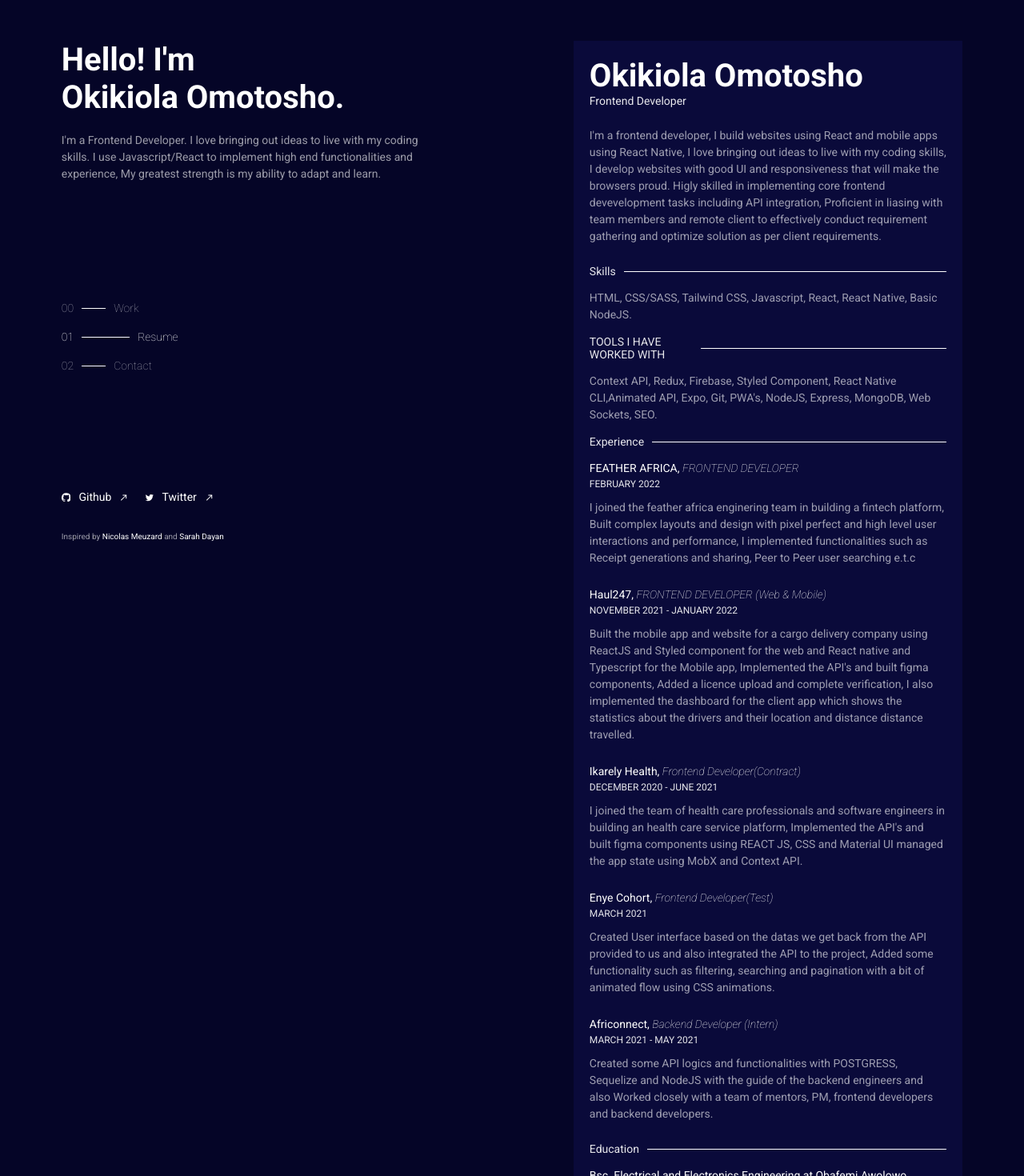
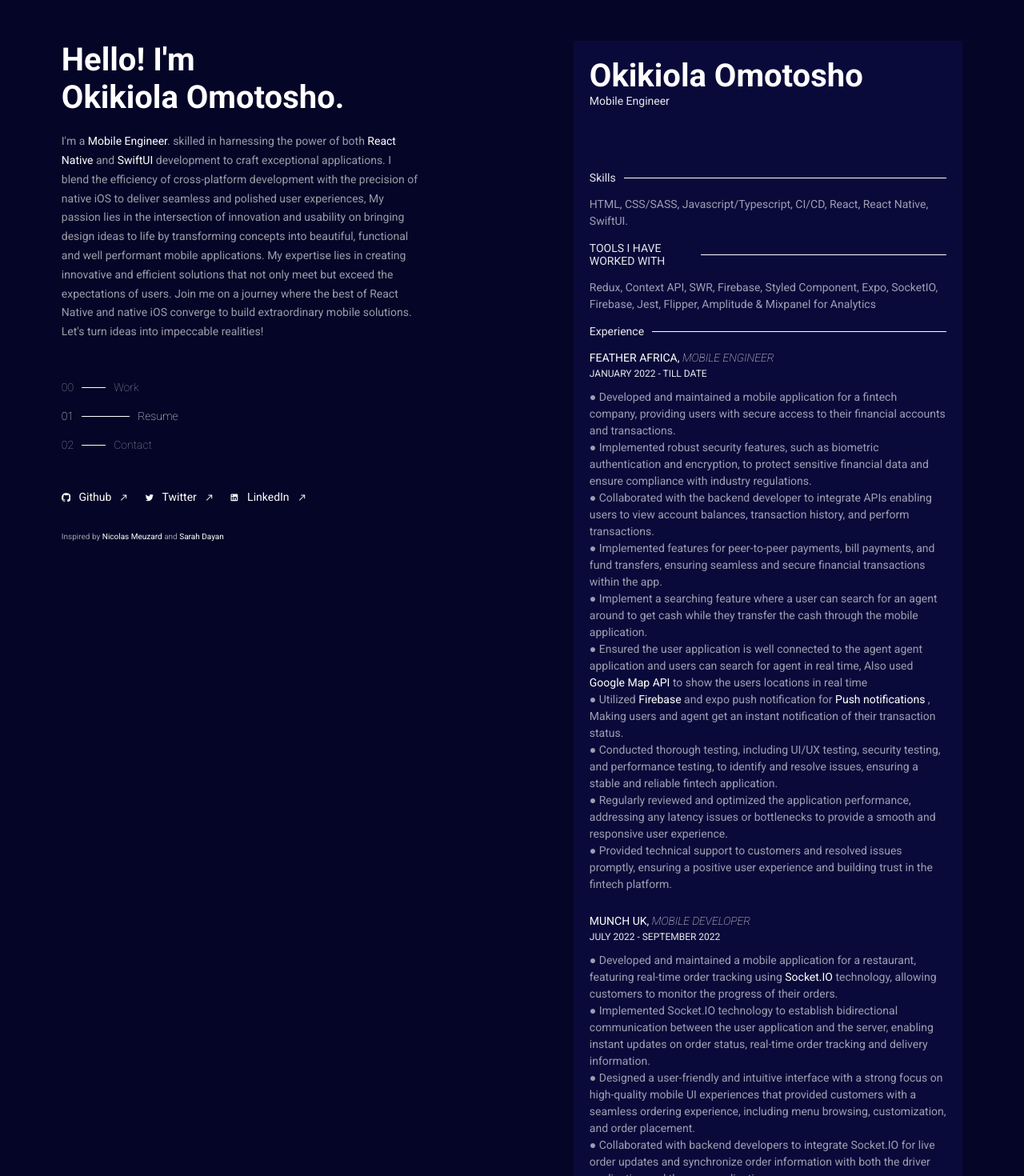
Before and after one commit to omotoshogyro/my-portfolio, a React (Create React App) app: page /resume in a window 1280 px wide. Shown: the top 1470 px of the page at 80% size. Built offline with nearby package versions, Linux system fonts and the light colour scheme.

Commit message:
Updated resume

```diff
--- a/src/components/Base/Base.css
+++ b/src/components/Base/Base.css
@@ -18,9 +18,14 @@
   margin-bottom: 20px;
 }
 .intro > .intro__body {
-  line-height: 1.5;
+  line-height: 1.7;
   color: rgba(255, 255, 255, 0.603);
 }
+
+.intro > .intro__body span{
+  color: white;
+}
+
 
 /* Active State */
 
@@ -67,7 +72,7 @@ ul li:hover > .width {
   text-decoration: none;
   color: white;
 }
-.icons__title:first-child {
+.icons__title{
   margin-right: 20px;
 }
 .icons__title:last-child {
--- a/src/components/Base/Base.js
+++ b/src/components/Base/Base.js
@@ -4,6 +4,7 @@ import "./Base.css";
 
 import GitHubIcon from "@material-ui/icons/GitHub";
 import TwitterIcon from "@material-ui/icons/Twitter";
+import LinkedInIcon from "@material-ui/icons/LinkedIn";
 import CallMadeIcon from "@material-ui/icons/CallMade";
 
 function Base({ menu, changeMenu }) {
@@ -17,10 +18,18 @@ function Base({ menu, changeMenu }) {
         </h1>
 
         <div className="intro__body">
-          I'm a <span>Frontend Developer</span>. I love bringing out ideas to
-          live with my coding skills. I use Javascript/React to implement
-          high end functionalities and experience, My greatest strength is my
-          ability to adapt and learn.
+          I'm a <span className="highlight">Mobile Engineer</span>. skilled in harnessing the power of
+          both <span>React Native</span> and <span>SwiftUI</span> development to
+          craft exceptional applications. I blend the efficiency of
+          cross-platform development with the precision of native iOS to deliver
+          seamless and polished user experiences, My passion lies in the
+          intersection of innovation and usability on bringing design ideas to
+          life by transforming concepts into beautiful, functional and well
+          performant mobile applications. My expertise lies in creating
+          innovative and efficient solutions that not only meet but exceed the
+          expectations of users. Join me on a journey where the best of React
+          Native and native iOS converge to build extraordinary mobile
+          solutions. Let's turn ideas into impeccable realities!
         </div>
       </div>
 
@@ -60,6 +69,13 @@ function Base({ menu, changeMenu }) {
               <CallMadeIcon className="arrow icon" />
             </a>
           </div>
+          <div className="icons__title">
+            <a href="https://www.linkedin.com/in/okikiolaomotosho">
+              <LinkedInIcon className="icon" />
+              <p className="icon__type">LinkedIn</p>
+              <CallMadeIcon className="arrow icon" />
+            </a>
+          </div>
         </div>
 
         <div className="credit__section">
--- a/src/components/Resume/Resume.css
+++ b/src/components/Resume/Resume.css
@@ -2,6 +2,9 @@
   background-color: #10105370;
   padding: 20px;
   color: rgba(255, 255, 255, 0.603);
+}
+.resume__header{
+  margin-bottom: 80px;
 }
 .myname {
   color: #fff;
@@ -71,6 +74,9 @@ div.job{
   font-size: 12px;
   color: rgba(255, 255, 255, 0.9);;
 }
+.about__job > span{
+  color: white;
+}
 
 @media screen and (max-width: 320px) {
   .myname {
--- a/src/components/Resume/Resume.js
+++ b/src/components/Resume/Resume.js
@@ -11,21 +11,20 @@ function Resume({ menu, changeMenu }) {
     <div className="resume">
       <div className="resume__header">
         <h1 className="myname">Okikiola Omotosho</h1>
-        <p className="mystack">Frontend Developer</p>
+        <p className="mystack">Mobile Engineer</p>
       </div>
 
-      <div className="resume__description">
+      {/* <div className="resume__description">
         <p className="word">
-        I'm a frontend developer, I build websites using React and mobile apps using React Native, I love bringing out ideas
-        to live with my coding skills, I
-        develop websites with good UI and responsiveness that will make the browsers proud.
-        Higly skilled in implementing core frontend devevelopment
-        tasks including API integration, Proficient in liasing with
-        team members and remote client to effectively conduct requirement gathering
-        and optimize solution as per client
-        requirements.
+          I'm a Mobile Engineer, I build websites using React and mobile apps
+          using React Native, I love bringing out ideas to live with my coding
+          skills, I develop websites with good UI and responsiveness that will
+          make the browsers proud. Higly skilled in implementing core frontend
+          devevelopment tasks including API integration, Proficient in liasing
+          with team members and remote client to effectively conduct requirement
+          gathering and optimize solution as per client requirements.
         </p>
-      </div>
+      </div> */}
 
       <div className="skills">
         <div className="section__header">
@@ -34,7 +33,7 @@ function Resume({ menu, changeMenu }) {
         </div>
 
         <div className="section__body">
-          HTML, CSS/SASS, Tailwind CSS, Javascript, React, React Native, Basic NodeJS.
+          HTML, CSS/SASS, Javascript/Typescript, CI/CD, React, React Native, SwiftUI.
         </div>
       </div>
       <div className="skills">
@@ -44,7 +43,8 @@ function Resume({ menu, changeMenu }) {
         </div>
 
         <div className="section__body">
-        Context API, Redux,  Firebase, Styled Component, React Native CLI,Animated API, Expo, Git, PWA's, NodeJS, Express, MongoDB, Web Sockets, SEO.
+           Redux, Context API, SWR, Firebase, Styled Component, Expo, SocketIO,
+          Firebase, Jest, Flipper, Amplitude & Mixpanel for Analytics
         </div>
       </div>
 
@@ -55,69 +55,105 @@ function Resume({ menu, changeMenu }) {
         </div>
 
         <div className="section__body">
-
-        <div className="job">
+          <div className="job">
             <p className="job__title">
-            FEATHER AFRICA, <span>FRONTEND DEVELOPER</span>
+              FEATHER AFRICA, <span>MOBILE ENGINEER</span>
             </p>
-            <p className="job__duration">FEBRUARY 2022</p>
+            <p className="job__duration">JANUARY 2022 - Till Date</p>
             <p className="about__job">
-            I joined the feather africa enginering team in building a fintech platform, Built complex layouts and design
-            with pixel perfect and high level user interactions and performance, I implemented functionalities such as
-            Receipt generations and sharing, Peer to Peer user searching  e.t.c
-            </p>
-          </div>
-
-        <div className="job">
-            <p className="job__title">
-              Haul247, <span>FRONTEND DEVELOPER (Web & Mobile)</span>
-            </p>
-            <p className="job__duration">NOVEMBER 2021 - JANUARY 2022</p>
-            <p className="about__job">
-            Built the mobile app and website for a cargo delivery company using ReactJS and Styled component
-            for the web and React native and Typescript for the Mobile app,  Implemented the API's and built figma
-            components, Added a licence upload and complete verification, I also implemented the dashboard for
-            the client app which shows the statistics about the drivers and their location and distance distance
-            travelled.
+              ● Developed and maintained a mobile application for a fintech
+              company, providing users with secure access to their financial
+              accounts and transactions. <br />
+              ● Implemented robust security features, such as biometric
+              authentication and encryption, to protect sensitive financial data
+              and ensure compliance with industry regulations. <br />
+              ● Collaborated with the backend developer to integrate APIs
+              enabling users to view account balances, transaction history, and
+              perform transactions. <br />
+              ● Implemented features for peer-to-peer payments, bill payments,
+              and fund transfers, ensuring seamless and secure financial
+              transactions within the app. <br />
+              ● Implement a searching feature where a user can search for an
+              agent around to get cash while they transfer the cash through the
+              mobile application. <br />● Ensured the user application is well
+              connected to the agent agent application and users can search for
+              agent in real time, Also used <span> Google Map API</span> to show the users
+              locations in real time <br />
+              ● Utilized <span> Firebase </span> and expo push notification for <span> Push
+              notifications </span>, Making users and agent get an instant notification
+              of their transaction status. <br />
+              ● Conducted thorough testing, including UI/UX testing, security
+              testing, and performance testing, to identify and resolve issues,
+              ensuring a stable and reliable fintech application. <br />
+              ● Regularly reviewed and optimized the application performance,
+              addressing any latency issues or bottlenecks to provide a smooth
+              and responsive user experience. <br />
+              ● Provided technical support to customers and resolved issues
+              promptly, ensuring a positive user experience and building trust
+              in the fintech platform. <br />
             </p>
           </div>
 
           <div className="job">
             <p className="job__title">
-              Ikarely health, <span>frontend developer(contract)</span>
+              MUNCH UK, <span>MOBILE DEVELOPER</span>
             </p>
-            <p className="job__duration">december 2020 - june 2021</p>
+            <p className="job__duration">JULY 2022 - SEPTEMBER 2022</p>
             <p className="about__job">
-              I joined the team of health care professionals and software
-              engineers in building an health care service platform, Implemented
-              the API's and built figma components using REACT JS, CSS and
-              Material UI managed the app state using MobX and Context API.
+              ● Developed and maintained a mobile application for a restaurant,
+              featuring real-time order tracking using <span> Socket.IO </span> technology,
+              allowing customers to monitor the progress of their orders. <br />
+              ● Implemented Socket.IO technology to establish bidirectional
+              communication between the user application and the server,
+              enabling instant updates on order status, real-time order tracking
+              and delivery information. <br />
+              ● Designed a user-friendly and intuitive interface with a strong
+              focus on high-quality mobile UI experiences that provided
+              customers with a seamless ordering experience, including menu
+              browsing, customization, and order placement. <br />
+              ● Collaborated with backend developers to integrate Socket.IO for
+              live order updates and synchronize order information with both the
+              driver application and the user application. <br />
+              ● Facilitated communication between the restaurant application,
+              the driver application, and the user application, ensuring orders
+              were assigned to drivers, tracked in real-time, and delivered
+              efficiently. <br />
+              ● Created a driver application that allowed delivery personnel to
+              receive and manage orders, navigate to the delivery location, and
+              provide timely updates on order status to both the restaurant and
+              the customer. <br />
+              ● Implemented geolocation services using <span>Google Map API </span> and
+              <span> Socket.IO</span> to provide real-time tracking of drivers, ensuring
+              accurate delivery estimates and order status updates for
+              customers. <br />
+              ● Added analytics using <span> MixPanel</span> to track and monitor users
+              actions on the application so as to control user retention rates
+              and monitor convertions. <br />
+              ● Implemented the payment process on both the user application and
+              a scheduled payout plan on the driver application using <span>Stripe</span>.{" "}
+              <br />
+              ● Conducted thorough testing to ensure seamless functionality and
+              performance of both ther user and driver mobile applications,
+              addressing any issues with order synchronization, <span> Socket.IO </span>
+              communication, and user experience. <br />
+              ● Utilized <span> Firebase </span> and <span> expo </span> push notification for push
+              notifications, keeping customers, drivers and the restaurant
+              informed about order status changes instantly and the order
+              delivery details. <br />
             </p>
           </div>
 
-          <div className="job">
-            <p className="job__title">
-              Enye Cohort, <span>frontend developer(Test)</span>
-            </p>
-            <p className="job__duration">march 2021</p>
-            <p className="about__job">
-              Created User interface based on the datas we get back from the API
-              provided to us and also integrated the API to the project, Added
-              some functionality such as filtering, searching and pagination
-              with a bit of animated flow using CSS animations.
-            </p>
-          </div>
 
           <div className="job">
             <p className="job__title">
-              Africonnect, <span>Backend Developer (Intern)</span>
+              IKARELY, <span>frontend developer(contract)</span>
             </p>
-            <p className="job__duration">march 2021 - may 2021</p>
+            <p className="job__duration">MARCH 2020 - NOVEMBER 2021</p>
             <p className="about__job">
-              Created some API logics and functionalities with POSTGRESS,
-              Sequelize and NodeJS with the guide of the backend engineers and
-              also Worked closely with a team of mentors, PM, frontend
-              developers and backend developers.
+            ● Developed and maintained the frontend of a healthcare web application aimed at connecting patients with partnered healthcare professionals, ensuring a seamless and user-friendly experience. <br />
+            ● Collaborated with the Product designer to design the UX & UI of the projects in Figma. <br />
+            ● Collaborated with backend developers to integrate frontend components seamlessly with the application's server, ensuring efficient data transfer and
+              synchronization. <br />
             </p>
           </div>
         </div>
--- a/src/components/Work/Work.js
+++ b/src/components/Work/Work.js
@@ -10,44 +10,52 @@ function Work({ menu, changeMenu }) {
   const projects = [
     {
       id: 1,
-      title: "Feather Beta",
+      title: "FEATHER",
       language: "React Native",
       info: "A POS system like Fintech application with a special feature of depositing and withdrawing.",
       live: "https://play.google.com/store/apps/details?id=feather.peer",
-      github: "",
+      // github: "",
     },
     {
       id: 2,
-      title: "Haul247 MobileAPP(Unfinished)",
+      title: "MUNCH UK",
+      language: "React Native",
+      info: "A food ordering mobile application",
+      live: "https://play.google.com/store/apps/details?id=com.munchconsumer.app",
+      // github: "https://github.com/Haul247-Tech/client-mobile",
+    },
+    {
+      id: 2,
+      title: "HAUL247",
       language: "React Native",
       info: "A mobile app for a cargo delivery company.",
       live: "exp://exp.host/@gyroscope/haul247-mobile",
-      github: "https://github.com/Haul247-Tech/client-mobile",
+      // github: "https://github.com/Haul247-Tech/client-mobile",
     },
     {
       id: 3,
-      title: "Ikarely",
+      title: "IKARELY",
       language: "React + Material UI+ Tailwind",
       info: "A health care startup, bringing healthcare to doorstep.",
       live: "https://ikarely.netlify.app/",
-      github: "",
+      // github: "",
     },
     {
       id: 4,
-      title: "Foodly",
+      title: "FOODLY",
       language: "React, CSS ",
       info: "A Random food app UI from figma comummity.",
       live: "https://foodly-design.netlify.app/",
       github: "https://github.com/omotoshogyro/food-app",
     },
-    {
-      id: 5,
-      title: "ENYE Test",
-      language: "React, CSS",
-      info: "A frontend test for the ENYE Cohort Internship.",
-      live: "https://enyeprofiles.netlify.app/",
-      github: "https://github.com/omotoshogyro/enye-frontend",
-    },
+    // {
+    //   id: 5,
+    //   title: "ENYE Test",
+    //   language: "React, CSS",
+    //   info: "A frontend test for the ENYE Cohort Internship.",
+    //   live: "https://enyeprofiles.netlify.app/",
+    //   github: "https://github.com/omotoshogyro/enye-frontend",
+    // },
 
 
   ];
@@ -73,12 +81,12 @@ function Work({ menu, changeMenu }) {
                   </a>
                 </small>
 
-                <small>
+                {github && <small>
                   <a href={github} target="_blank" rel="noopener noreferrer">
                     {" "}
                     <GitHubIcon /> Github{" "}
                   </a>
-                </small>
+                </small>}
               </div>
             </div>
           </div>
```
Also changed, not shown: 1 other file (tests, documents, lock files or other folders).
